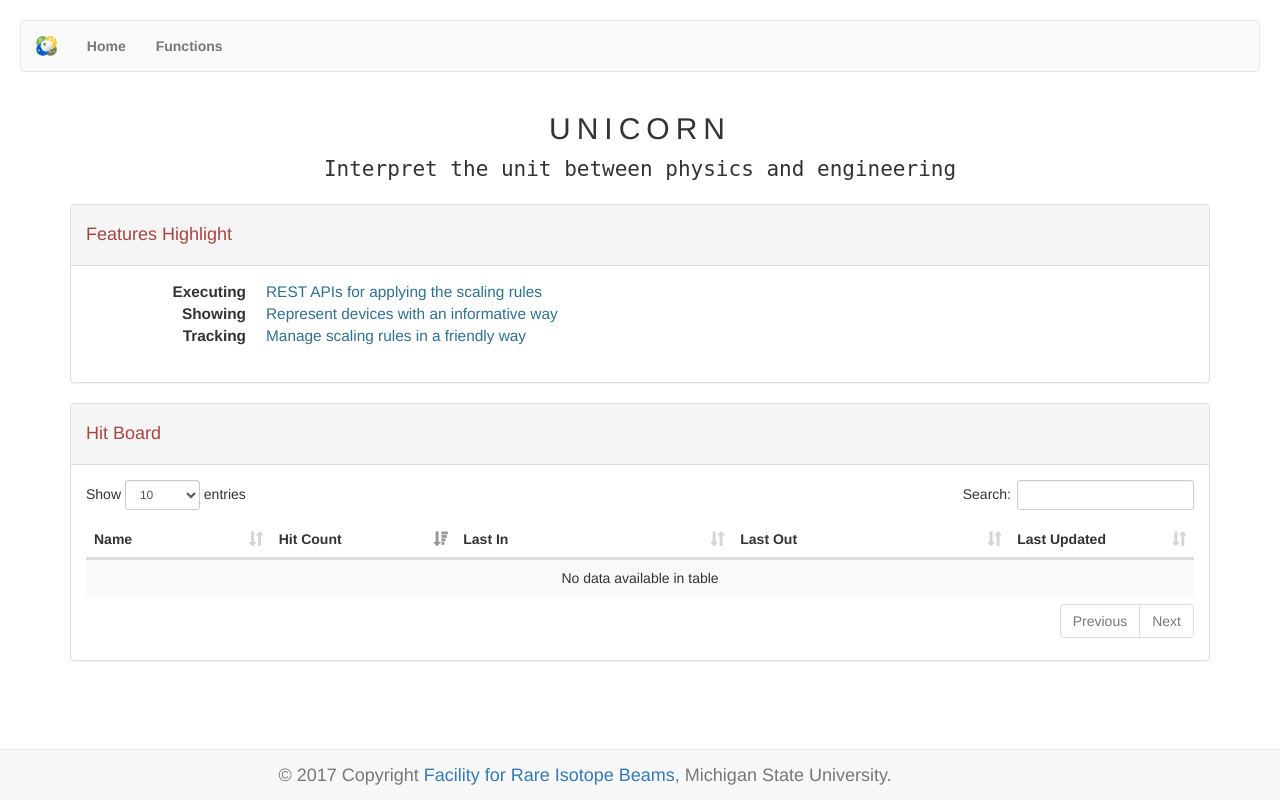
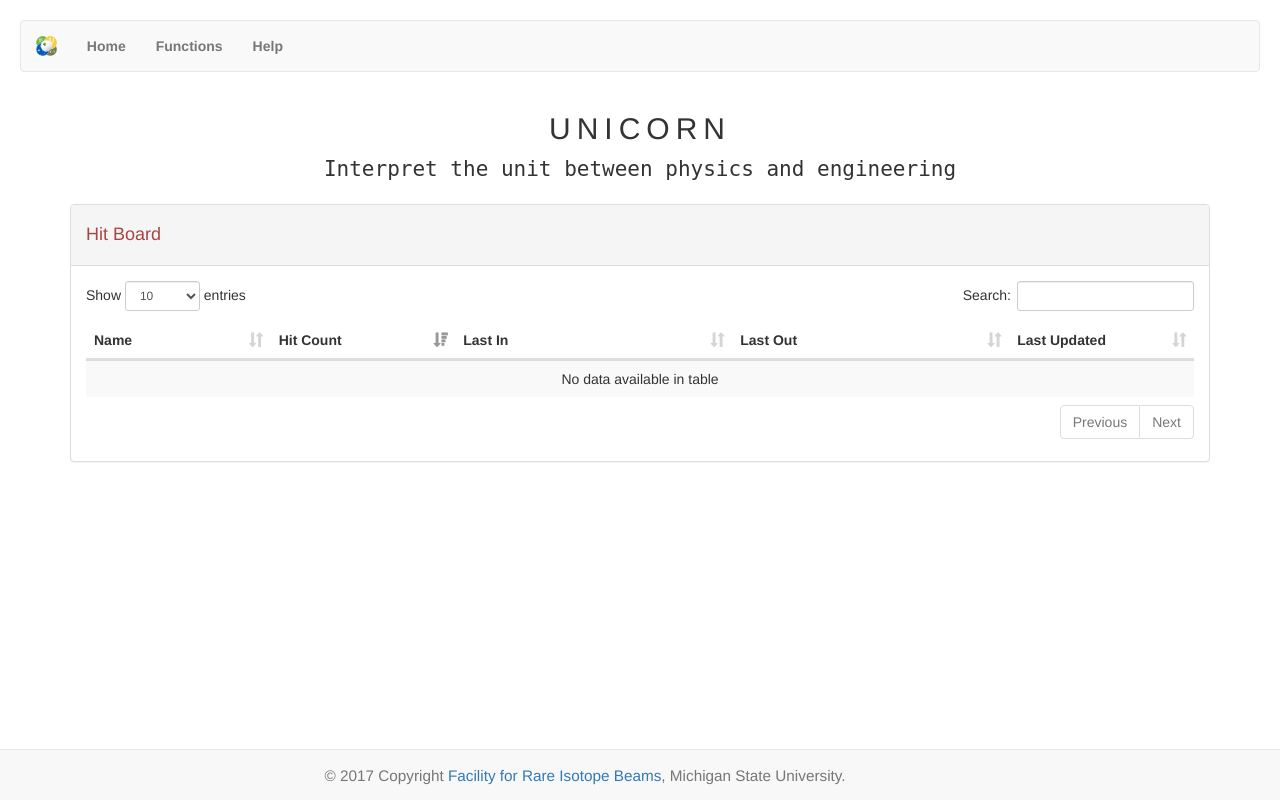
Before and after one commit to phantasy-project/unicorn-webapp, a Flask app: page / in a window 1280 px wide. Run offline with Flask 2, Linux system fonts and the light colour scheme; data that the repository does not hold is empty; some libraries are stand-ins or nearby versions.

Commit message:
Add navtab on index page for help page.

```diff
--- a/templates/base.html
+++ b/templates/base.html
@@ -41,6 +41,7 @@
                     <ul class="nav navbar-nav">
                         <li><a href="/"><strong>Home</strong></a></li>
                         <li><a href={{ url_for('functions') }}><strong>Functions</strong></a></li>
+                        <li><a href={{ url_for('help') }}><strong>Help</strong></a></li>
                     </ul>
                     <ul class="nav navbar-nav navbar-right">
                     </ul>
@@ -51,7 +52,7 @@
         <footer>
         <div class="navbar navbar-default navbar-fixed-bottom text-center">
             <div class="container navbar-brand">
-                &copy; 2017 Copyright <a href="https://frib.msu.edu/" target="_blank"> Facility for Rare Isotope Beams</a>, Michigan State University.
+                <small>&copy; 2017 Copyright <a href="https://frib.msu.edu/" target="_blank"> Facility for Rare Isotope Beams</a>, Michigan State University.</small>
             </div>
         </div>
         </footer>
--- a/templates/index.html
+++ b/templates/index.html
@@ -14,21 +14,6 @@ $(function(){
     <h2 class="text-center" style="letter-spacing:6px;">
         UNICORN</h2>
     <p class="lead text-center" style="font-family:monospace;">Interpret the unit between physics and engineering</p>
-    <div class="panel panel-default">
-        <div class="panel-heading">
-            <h4 class="text text-danger">Features Highlight</h4>
-        </div>
-        <div class="panel-body">
-            <dl class="dl-horizontal" style="font-size:110%;">
-                <dt>Executing</dt>
-                <dd class="text-info">REST APIs for applying the scaling rules</dd>
-                <dt>Showing</dt>
-                <dd class="text-info">Represent devices with an informative way</dd>
-                <dt>Tracking</dt>
-                <dd class="text-info">Manage scaling rules in a friendly way</dd>
-            </dl>
-        </div>
-    </div>
     <div class="panel panel-default">
         <div class="panel-heading">
             <h4 class="text text-danger">Hit Board</h4>
```
